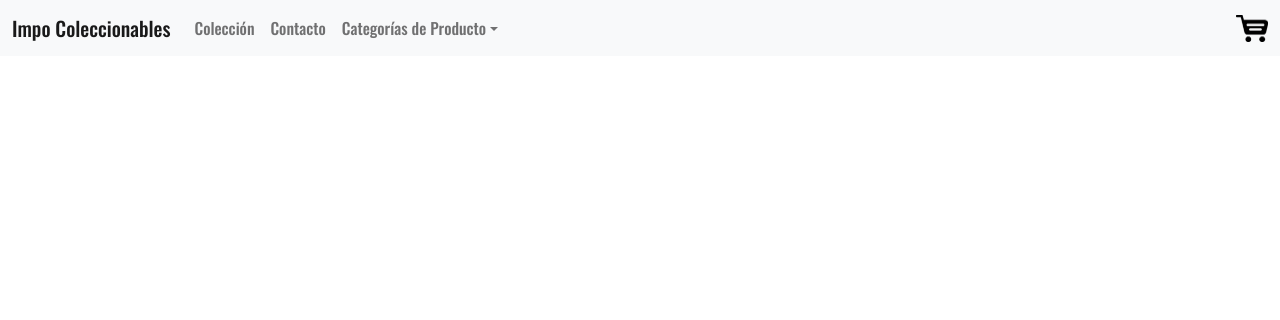
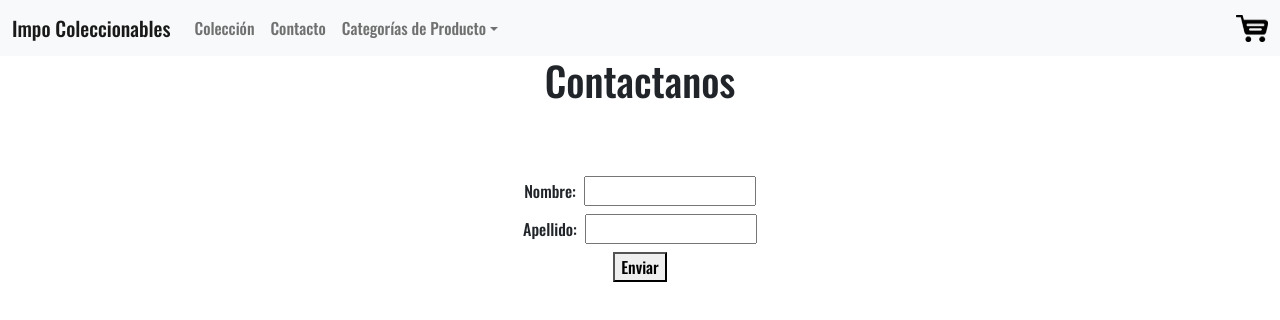
Before and after one commit to bymaatt/ecommerce_react, a React (Create React App) app: page /formulario in a window 1280 px wide. Shown: the top 320 px of the page. Built offline with nearby package versions, Linux system fonts and the light colour scheme.

Commit message:
add form

```diff
--- a/src/App.jsx
+++ b/src/App.jsx
@@ -4,6 +4,8 @@ import NavBar from './components/Navbar/NavBar';
 import ItemDetailsContainer from './components/ItemDetailsContainer/ItemDetailsContainer';
 import {BrowserRouter, Routes, Route} from 'react-router-dom'
 import Cart from './components/Cart/Cart';
+import Formulario from './components/Formulario/Formulario';
+
 
 
 function App() {
@@ -23,6 +25,8 @@ function App() {
 
           <Route exact path='/Cart' element= {<Cart />}/>
 
+          <Route exact path='/formulario' element= {<Formulario />} />
+
         </Routes>
       </div>
     </BrowserRouter>
--- /dev/null
+++ b/src/components/Formulario/Formulario.css
@@ -0,0 +1,11 @@
+.form_gral{
+    margin: 4rem;
+    display: flex;
+    justify-content: center;
+}
+.item1{
+    margin: .5rem;
+}
+.item1 label{
+    padding-right: .5rem;
+}
--- /dev/null
+++ b/src/components/Formulario/Formulario.jsx
@@ -0,0 +1,49 @@
+import React, { useState } from 'react';
+import './Formulario.css'
+
+function Formulario() {
+
+  const [values, setValues] = useState ({
+    nombre:'',
+    apellido: '',
+  })
+
+  const {nombre,apellido} = values
+
+  console.log (nombre)
+  console.log (apellido)
+
+  const handleImputs = (e) => {
+    setValues ({
+        ...values,
+        [e.target.name]: e.target.value
+    })
+  }
+
+  const handleSubmit = () => {
+    alert (`¡Hola ${nombre} ${apellido} su formulario fue enviado con exito!`)
+  }
+
+  return(
+    <div>
+        <h1>Contactanos</h1>
+        <div className='form_gral'>
+          <form onSubmit={handleSubmit}>
+            <div className='item1'>
+            <label for="nombre"> Nombre:</label>
+              <input type="text" name="nombre" id='nombre' onChange={handleImputs}/>
+            </div>
+            <div className='item1'>
+            <label for="apellido"> Apellido:</label>
+              <input type="text" name="apellido" id='apellido' onChange={handleImputs}/>
+            </div>
+            <button type='submit'>Enviar</button>
+          </form>
+        </div>
+
+    </div>
+  )
+
+}
+
+export default Formulario;
--- a/src/components/Navbar/NavBar.jsx
+++ b/src/components/Navbar/NavBar.jsx
@@ -21,7 +21,7 @@ function NavBar() {
                                 <a href="/#" className="nav-link">Colección</a>
                             </li>
                             <li className="nav-item">
-                                <a href="/#" className="nav-link">Contacto</a>
+                                <Link to='/formulario' className="nav-link">Contacto</Link>
                             </li>
                             <li className="nav-item dropdown"  >
                                 <a href="/#ItemList" className="nav-link dropdown-toggle" id="navbarDropdown" role="button" data-bs-toggle="dropdown" aria-expanded="false">Categorías de Producto</a>
```
